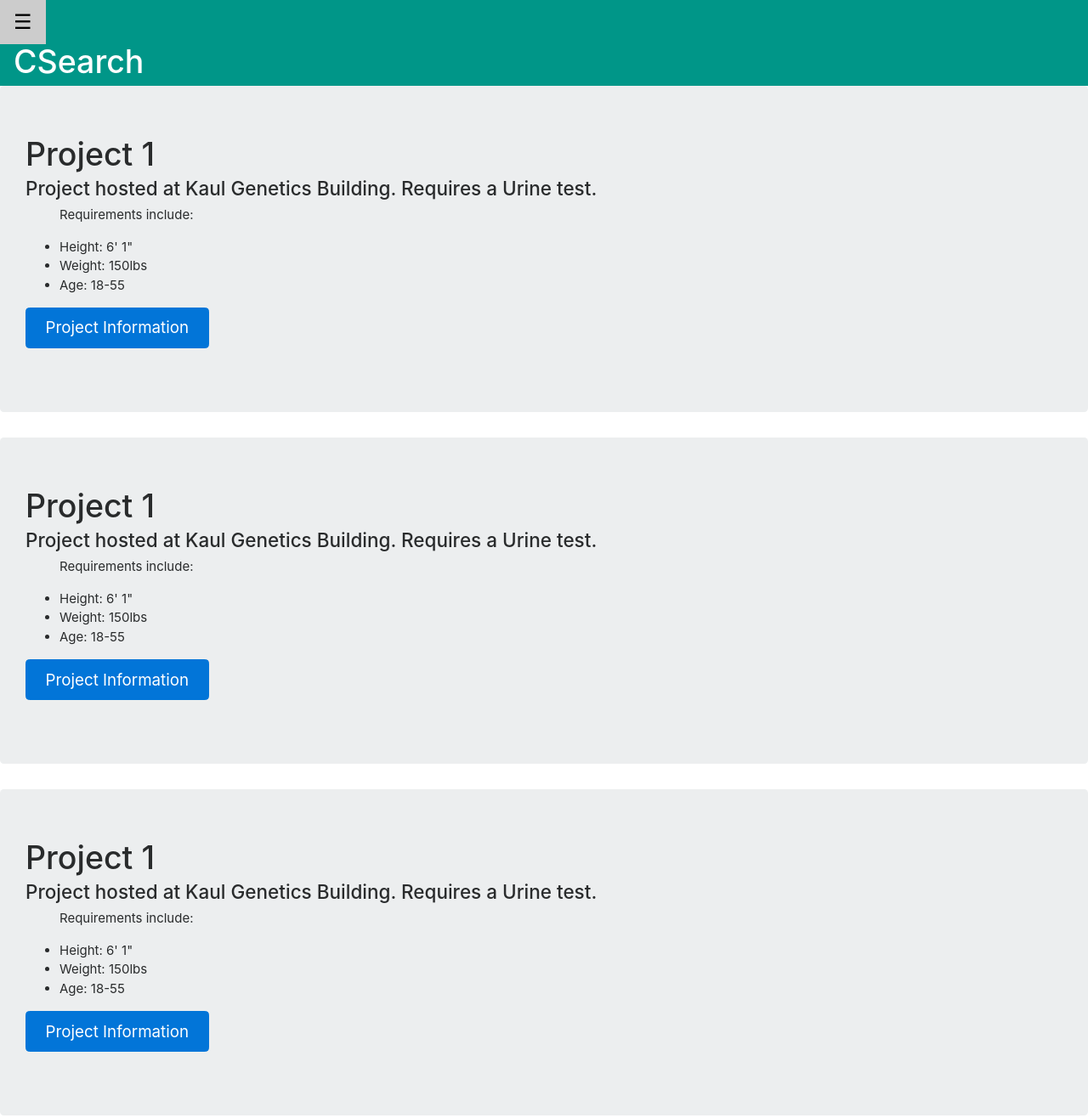
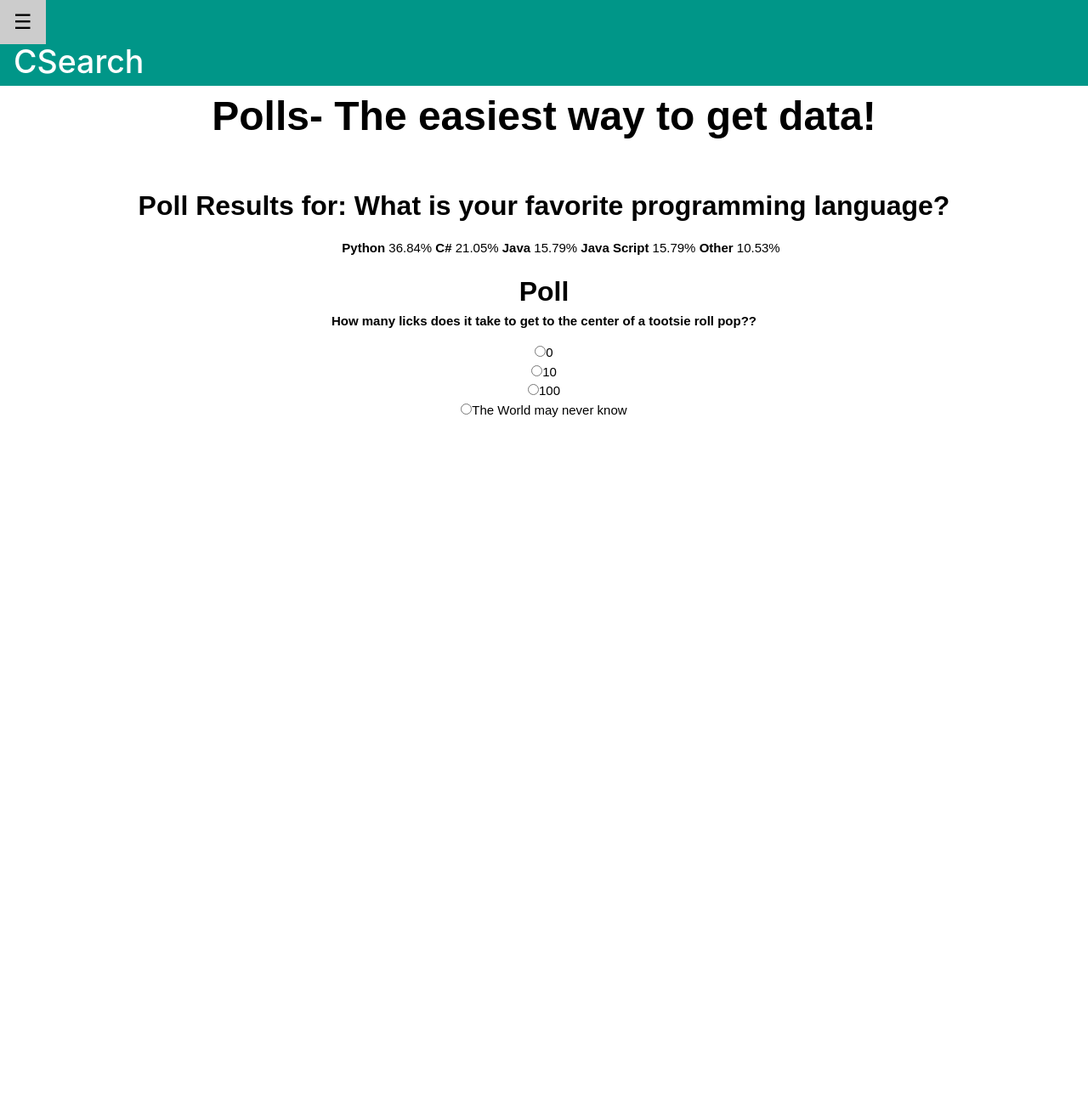
Before and after one commit to AniketPant02/ClinicalResearch, a plain HTML site: page CSearch/www/polls.html in a window 1280 px wide. Shown: the whole page at 85% size. After the commit the page ends 800 px from the top, so only its background shows below. Drawn offline with nearby package versions, Linux system fonts and the light colour scheme.

Commit message:
polls.html
New upload of Polls file.

```diff
--- a/CSearch/www/polls.html
+++ b/CSearch/www/polls.html
@@ -6,13 +6,7 @@
 <link rel="stylesheet" href="https://maxcdn.bootstrapcdn.com/bootstrap/4.0.0-alpha.6/css/bootstrap.min.css" integrity="sha384-rwoIResjU2yc3z8GV/NPeZWAv56rSmLldC3R/AZzGRnGxQQKnKkoFVhFQhNUwEyJ" crossorigin="anonymous">
 <body>
 
-<div class="w3-sidebar w3-bar-block w3-card-2 w3-animate-left" style="display:none" id="mySidebar">
-  <button class="w3-bar-item w3-button w3-large"
-  onclick="w3_close()">Close &times;</button>
-  <a href="#" class="w3-bar-item w3-button">Projects</a>
-  <a href="polls.html" class="w3-bar-item w3-button">Polls</a>
-  <a href="#" class="w3-bar-item w3-button">About</a>
-</div>
+
 
 <div zclass="w3-main" id="main">
 
@@ -22,44 +16,7 @@
     <h1>CSearch</h1>
   </div>
 </div>
-<div class="jumbotron">
-  <h1>Project 1</h1>
-  <h4>Project hosted at Kaul Genetics Building. Requires a Urine test.</h4>
-  <ul>
-    <p>Requirements include:</p>
-    <li>Height: 6' 1"</li>
-    <li>Weight: 150lbs</li>
-    <li>Age: 18-55</li>
-  </ul>
-  <p><a class="btn btn-primary btn-lg" href="projectlisting1.html" role="button">Project Information</a></p>
-</div>
-<div class="w3-container">
-</div>
-<div class="jumbotron">
-  <h1>Project 1</h1>
-  <h4>Project hosted at Kaul Genetics Building. Requires a Urine test.</h4>
-  <ul>
-    <p>Requirements include:</p>
-    <li>Height: 6' 1"</li>
-    <li>Weight: 150lbs</li>
-    <li>Age: 18-55</li>
-  </ul>
-  <p><a class="btn btn-primary btn-lg" href="#" role="button">Project Information</a></p>
-</div>
-<div class="w3-container">
-</div>
-<div class="jumbotron">
-  <h1>Project 1</h1>
-  <h4>Project hosted at Kaul Genetics Building. Requires a Urine test.</h4>
-  <ul>
-    <p>Requirements include:</p>
-    <li>Height: 6' 1"</li>
-    <li>Weight: 150lbs</li>
-    <li>Age: 18-55</li>
-  </ul>
-  <p><a class="btn btn-primary btn-lg" href="#" role="button">Project Information</a></p>
-</div>
-<div class="w3-container">
+
 </div>
 
 </div>
@@ -78,6 +35,44 @@ function w3_close() {
 }
 </script>
 <script src="https://maxcdn.bootstrapcdn.com/bootstrap/4.0.0-alpha.6/js/bootstrap.min.js" integrity="sha384-vBWWzlZJ8ea9aCX4pEW3rVHjgjt7zpkNpZk+02D9phzyeVkE+jo0ieGizqPLForn" crossorigin="anonymous"></script>
+</script>
 
+<DIV>
+<center>
+<font face="Arial" color="black">
+<B><Font Size = "8">Polls- The easiest way to get data!</B></Font><P>
+<br>
+<br>
+<B><Font Size = "6">Poll Results for: What is your favorite programming language?</B></Font><P>
+
+<UL>
+
+<B>Python</B> 36.84%
+
+<B>C#</B> 21.05%
+
+<B>Java</B> 15.79%
+
+<B>Java Script</B>  15.79%
+
+<B>Other</B> 10.53%
+</form>
+</div>
+</center>
+<center>
+
+<B><Font Size = "6">Poll</B></Font><P>
+
+<B>How many licks does it take to get to the center of a tootsie roll pop??</B><P>
+
+<INPUT TYPE="radio" NAME="answer" value="1">0<x<10<br>
+<br>
+<INPUT TYPE="radio" NAME="answer" value="2">10<x<100<br>
+<br>
+<INPUT TYPE="radio" NAME="answer" value="3">100<x<1000<br>
+<br>
+<INPUT TYPE="radio" NAME="answer" value="4">The World may never know<br>
+</font>
+</center>
 </body>
 </html>
```
